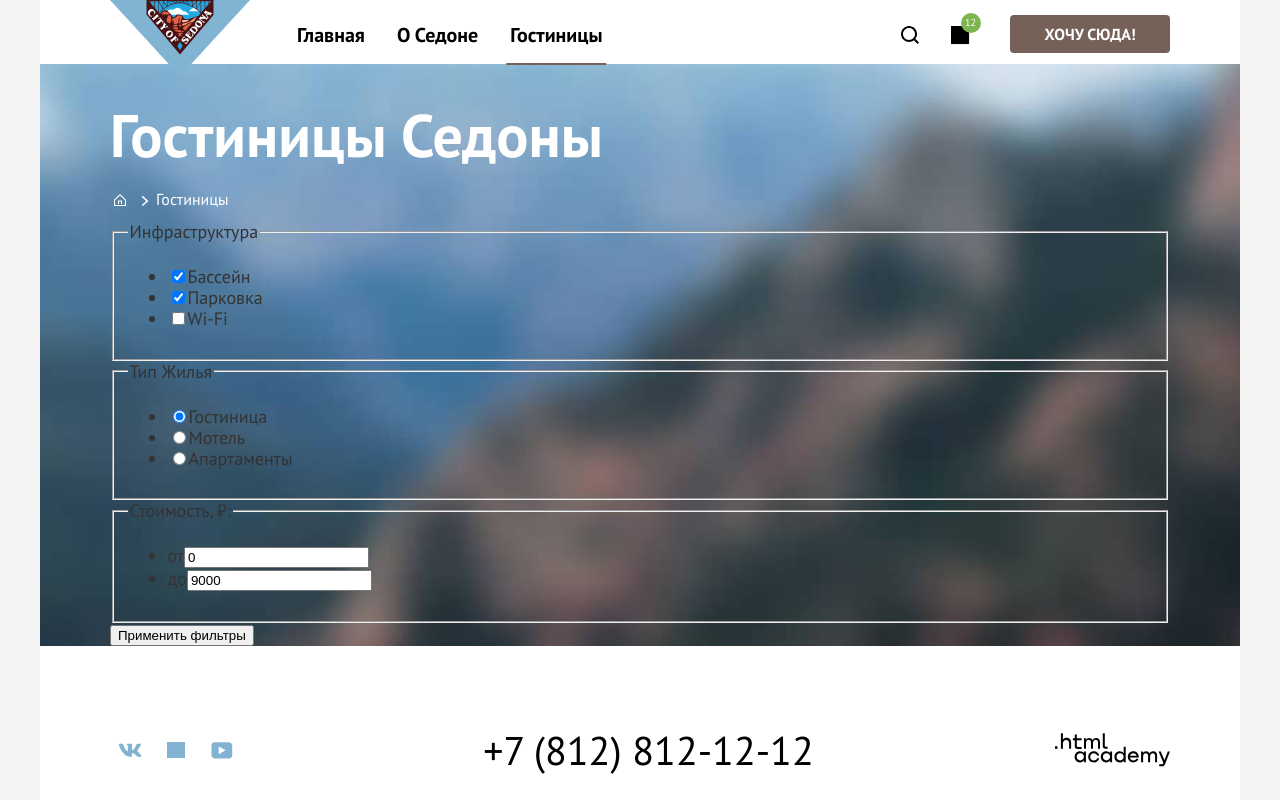
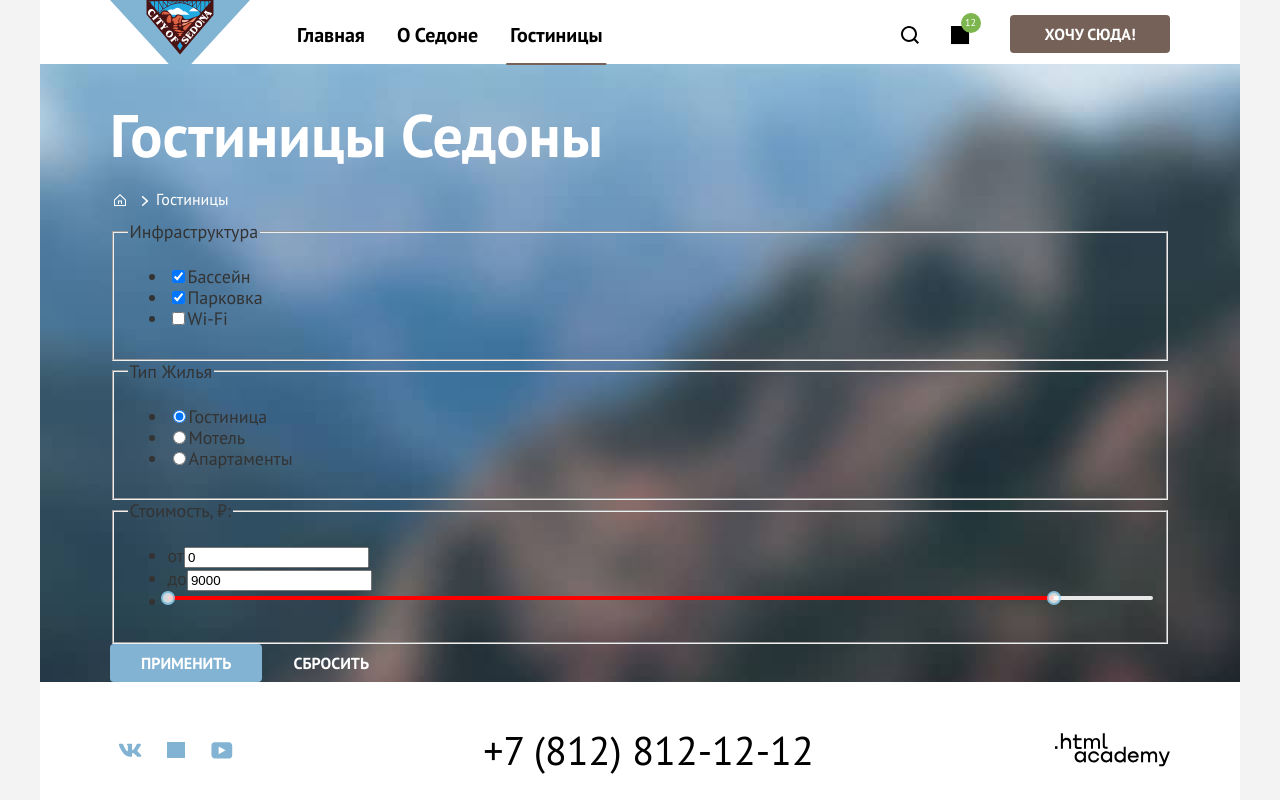
Before and after one commit to Valehorn/sedona-react, a React (Vite) app: page /catalog in a window 1280 px wide. Built offline with nearby package versions, Linux system fonts and the light colour scheme; grey boxes are pictures that could not be loaded.

Commit message:
Компоненты, разметка и функционал для FilterForm

```diff
--- a/package.json
+++ b/package.json
@@ -10,6 +10,7 @@
     "preview": "vite preview"
   },
   "dependencies": {
+    "rc-slider": "^11.1.9",
     "react": "^19.1.0",
     "react-dom": "^19.1.0",
     "react-router-dom": "^7.8.2"
--- a/src/blocks/filter-form/filterForm.jsx
+++ b/src/blocks/filter-form/filterForm.jsx
@@ -1,10 +1,12 @@
+import './filter.scss';
 import { useState } from 'react';
 import Breadcrumbs from '../../components/breadcrumbs/breadcrumbs';
 import CheckboxInput from '../../components/checkboxInput/checkboxInput';
 import RadioInput from '../../components/radioInput/radioInput';
 import Container from '../container/container';
-import './filter.scss';
 import PriceInput from '../../components/priceInput/priceInput';
+import InputRange from '../../components/inputRange/inputRange';
+import Button from '../../components/Button/Button';
 
 function Filter() {
   const breadcrumbs = [
@@ -84,6 +86,16 @@ function Filter() {
     });
   };
 
+  const handleRangeChange = (newRange) => {
+    setFilters(prev => ({
+      ...prev,
+      price: {
+        min: String(newRange[0]),
+        max: String(newRange[1])
+      }
+    }));
+  };
+
   const handleSubmit = (event) => {
     event.preventDefault();
     console.log('Отправленные фильтры:', filters);
@@ -130,13 +142,33 @@ function Filter() {
                       )}
                     </li>
                   ))}
+                  {item.type === 'number' && (
+                    <li>
+                      <InputRange
+                        className="filter__price-slider"
+                        min={0}
+                        max={10000}
+                        value={[Number(filters.price.min), Number(filters.price.max)]}
+                        onChange={handleRangeChange}
+                      />
+                    </li>
+                  )}
                 </ul>
               </fieldset>
             );
           })}
-          <button type="submit" className="filter__submit">
-            Применить фильтры
-          </button>
+          <div className="filter__button-container">
+            <Button
+              className="filter"
+              classMod="secondary"
+              type="submit"
+              text="Применить" />
+            <Button
+              className="filter"
+              classMod="transparent"
+              type="reset"
+              text="Сбросить" />
+          </div>
         </form>
       </Container>
     </section>
--- a/src/components/button/button.scss
+++ b/src/components/button/button.scss
@@ -45,3 +45,12 @@
     background-color: #68a2ca;
   }
 }
+
+.button--transparent {
+  background-color: transparent;
+  transition: opacity 0.3s ease;
+
+  &:hover {
+    opacity: 0.6;
+  }
+}
--- /dev/null
+++ b/src/components/inputRange/input-range.scss
@@ -0,0 +1,3 @@
+.filter__price-slider-track {
+  background-color: red;
+}
--- /dev/null
+++ b/src/components/inputRange/inputRange.jsx
@@ -0,0 +1,35 @@
+import Slider from 'rc-slider';
+import 'rc-slider/assets/index.css';
+import './input-range.scss';
+
+function InputRange({
+  className,
+  min = 0,
+  max = 10000,
+  value = [0, 10000],
+  onChange = () => { }
+}) {
+  const handleChange = (newRange) => {
+    onChange(newRange);
+  };
+
+  return (
+    <Slider
+      className={className}
+      classNames={{
+        rail: `${className}-rail`,
+        track: `${className}-track`,
+        handle: `${className}-handle`
+      }}
+      range
+      min={min}
+      max={max}
+      step={1}
+      value={value}
+      onChange={handleChange}
+      allowCross={false}
+    />
+  );
+}
+
+export default InputRange;
--- a/src/components/priceInput/priceInput.jsx
+++ b/src/components/priceInput/priceInput.jsx
@@ -1,19 +1,16 @@
 import './price-input.scss';
 
-function PriceInput({ price, input, section, onChange = () => {} }) {
+function PriceInput({ price, input, section, onChange = () => { } }) {
+  const fieldName = input === 'от' ? 'min' : 'max';
+
   return (
-    <label>
+    <label className={`price-input ${section ? `${section}__price-input` : ''}`}>
       {input}
       <input
-        className={`price-input ${section ? `${section}__price-input` : ''}`}
         type="number"
         placeholder={input === 'от' ? '0' : '10000'}
-        value={price[input === 'от' ? 'min' : 'max']}
-        onChange={(evt) => onChange(
-          evt,
-          'price',
-          input === 'от' ? 'min' : 'max'
-        )}
+        value={price[fieldName]}
+        onChange={(evt) => onChange(evt, 'price', fieldName)}
       />
     </label>
   );
```
Also changed, not shown: 1 other file (tests, documents, lock files or other folders).
